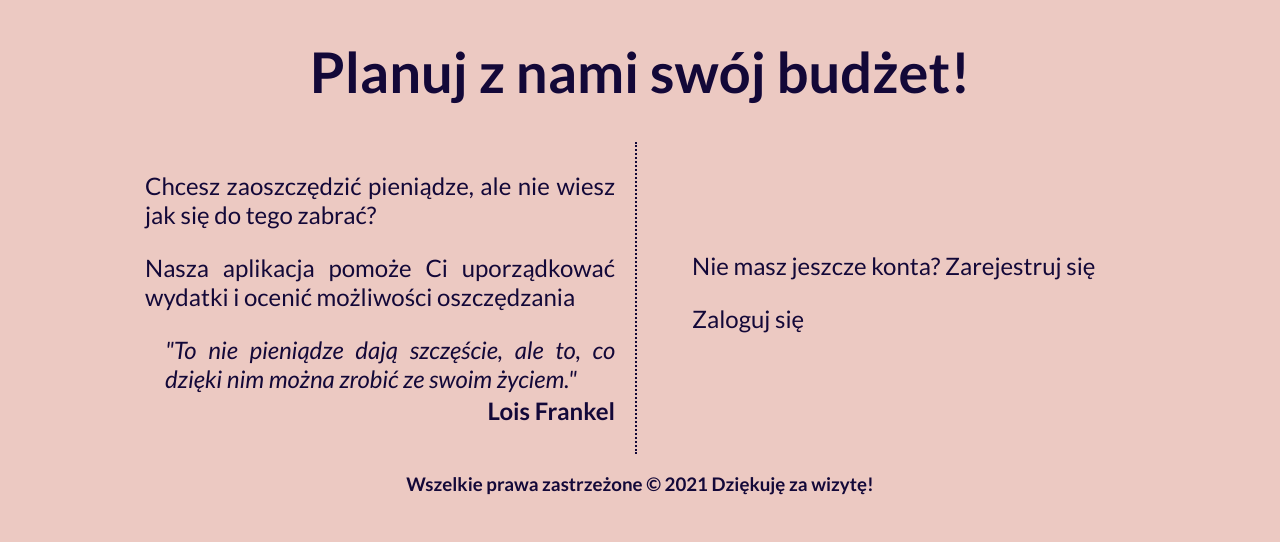
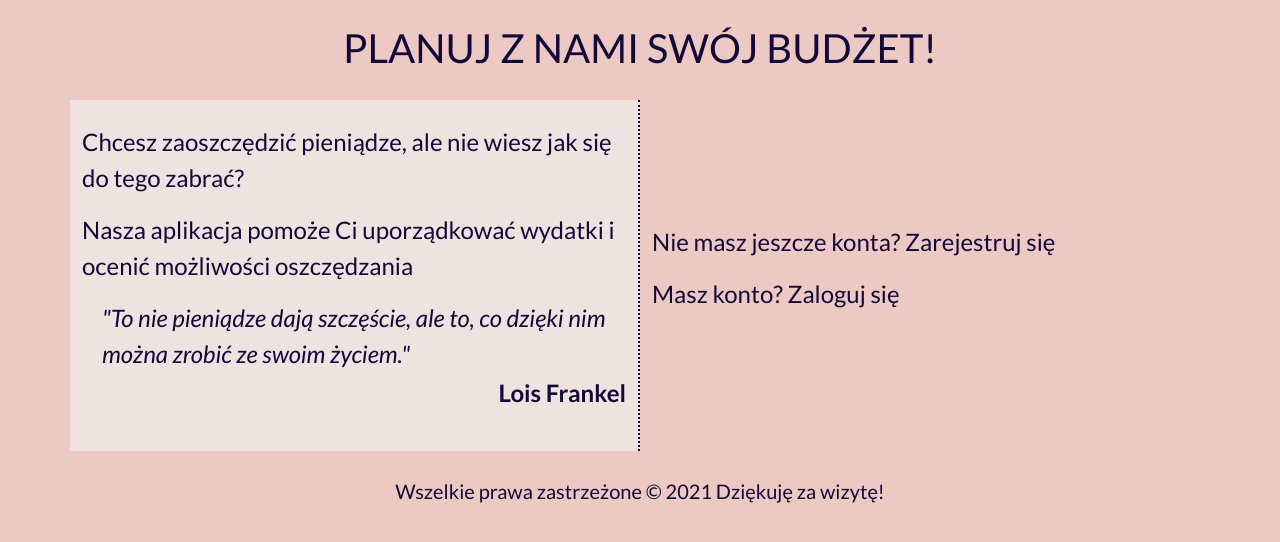
Before and after one commit to MBuchalska/BudgetWebApp, a PHP site: page / in a window 1280 px wide. Shown: the top 542 px of the page. Run offline with PHP 8.4, Linux system fonts and the light colour scheme.

Commit message:
Main page

```diff
--- a/index.html
+++ b/index.html
@@ -5,7 +5,9 @@
 	<title>  Planuj z nami swój budżet! </title>
 	<meta name="description" content ="Aplikacja pomoże ci zapanować nad swoim domowym budżetem"/>
 	<meta name="keywords" content="budżet, planowanie wydatków, zestawienia budżetowe"/>
-	<meta http-equiv="X-UA-Compatible" content ="IE=edge,chrome=1"/>
+	<meta http-equiv="X-UA-Compatible" content="IE=edge"/>
+
+	<link href="https://cdn.jsdelivr.net/npm/bootstrap@5.1.0/dist/css/bootstrap.min.css" rel="stylesheet" integrity="sha384-KyZXEAg3QhqLMpG8r+8fhAXLRk2vvoC2f3B09zVXn8CA5QIVfZOJ3BCsw2P0p/We" crossorigin="anonymous">
 
 	<link rel="preconnect" href="https://fonts.googleapis.com">
 	<link rel="preconnect" href="https://fonts.gstatic.com" crossorigin>
@@ -16,32 +18,35 @@
 </head>
 
 <body>
-	<div class="container">
 		<header>
-			<div class="title"><h1>  Planuj z nami swój budżet! </h1></div>
+			<h1 class="h1 text-center my-4 font-weight-bold text-uppercase ">  Planuj z nami swój budżet! </h1>
 		</header>
 
-		<article>
-			<div class="left">
+	<div class="container">
+		<section>
+			<div class="row">
+				<div class="col-md-6 bg-custom py-4 my-1" id="left">
 					<p>Chcesz zaoszczędzić pieniądze, ale nie wiesz jak się do tego zabrać? </p>
 					<p> Nasza aplikacja pomoże Ci uporządkować wydatki i ocenić możliwości oszczędzania</p>
 					<p class="quote">"To nie pieniądze dają szczęście, ale to, co dzięki nim można zrobić ze swoim życiem."
 					<p class="author">Lois Frankel</p>
 				</div>
 
-			<div id="right">
-				<p> Nie masz jeszcze konta?  <a href="register.html">  Zarejestruj się </a> </p>
-				<p> <a href ="login.html"> Zaloguj się</a></p>
+				<div class="col-md-6 py-2 my-auto" id="right">
+					<p> Nie masz jeszcze konta?  <a href="register.html" class="font-weight-bold">  Zarejestruj się </a> </p>
+					<p> Masz konto? <a href ="login.html" class="font-weight-bold"> Zaloguj się</a></p>
 				</div>
-			<div style="clear:both"></div>
-		</article>
+			</div>
+		</section>
 
 		<footer>
-			<h3><p> Wszelkie prawa zastrzeżone &copy; 2021 Dziękuję za wizytę!</p></h3>
+			<h3 class="h5 mt-4 text-center">Wszelkie prawa zastrzeżone &copy; 2021 Dziękuję za wizytę!</h3>
 		</footer>
 
 	</div>
 
+	<script src="https://cdn.jsdelivr.net/npm/bootstrap@5.1.0/dist/js/bootstrap.bundle.min.js" integrity="sha384-U1DAWAznBHeqEIlVSCgzq+c9gqGAJn5c/t99JyeKa9xxaYpSvHU5awsuZVVFIhvj" crossorigin="anonymous"></script>
+
 </body>
 
 </html>
--- a/login.html
+++ b/login.html
@@ -5,7 +5,7 @@
 	<title>  Logowanie </title>
 	<meta name="description" content ="Aplikacja pomoże ci zapanować nad swoim domowym budżetem"/>
 	<meta name="keywords" content="budżet, planowanie wydatków, zestawienia budżetowe"/>
-	<meta http-equiv="X-UA-Compatible" content ="IE=edge,chrome=1"/>
+	<meta http-equiv="X-UA-Compatible" content ="IE=edge"/>
 
 	<link rel="preconnect" href="https://fonts.googleapis.com">
 	<link rel="preconnect" href="https://fonts.gstatic.com" crossorigin>
@@ -43,7 +43,7 @@
 		</article>
 
 		<footer>
-			<h3><p> Wszelkie prawa zastrzeżone &copy; 2021 Dziękuję za wizytę!</p></h3>
+			<h3>Wszelkie prawa zastrzeżone &copy; 2021 Dziękuję za wizytę!</h3>
 		</footer>
 
 	</div>
--- a/menu.html
+++ b/menu.html
@@ -5,7 +5,7 @@
 	<title>  Menu główne </title>
 	<meta name="description" content ="Aplikacja pomoże ci zapanować nad swoim domowym budżetem"/>
 	<meta name="keywords" content="budżet, planowanie wydatków, zestawienia budżetowe"/>
-	<meta http-equiv="X-UA-Compatible" content ="IE=edge,chrome=1"/>
+	<meta http-equiv="X-UA-Compatible" content ="IE=edge"/>
 
 	<link rel="preconnect" href="https://fonts.googleapis.com">
 	<link rel="preconnect" href="https://fonts.gstatic.com" crossorigin>
@@ -46,7 +46,7 @@
 		</article>
 
 		<footer>
-			<h3><p> Wszelkie prawa zastrzeżone &copy; 2021 Dziękuję za wizytę!</p></h3>
+			<h3>Wszelkie prawa zastrzeżone &copy; 2021 Dziękuję za wizytę!</h3>
 		</footer>
 
 	</div>
--- a/register.html
+++ b/register.html
@@ -5,7 +5,7 @@
 	<title>  Rejestracja </title>
 	<meta name="description" content ="Aplikacja pomoże ci zapanować nad swoim domowym budżetem"/>
 	<meta name="keywords" content="budżet, planowanie wydatków, zestawienia budżetowe"/>
-	<meta http-equiv="X-UA-Compatible" content ="IE=edge,chrome=1"/>
+	<meta http-equiv="X-UA-Compatible" content ="IE=edge"/>
 
 	<link rel="preconnect" href="https://fonts.googleapis.com">
 	<link rel="preconnect" href="https://fonts.gstatic.com" crossorigin>
@@ -44,7 +44,7 @@
 		</article>
 
 		<footer>
-			<h3><p> Wszelkie prawa zastrzeżone &copy; 2021 Dziękuję za wizytę!</p></h3>
+			<h3>Wszelkie prawa zastrzeżone &copy; 2021 Dziękuję za wizytę!</h3>
 		</footer>
 
 	</div>
--- a/style.css
+++ b/style.css
@@ -3,45 +3,17 @@
 	background-color: #ecc9c2;
 	color: #130838;
 	font-family: 'Lato', sans-serif;
+	font-size: 1.5rem;
 }
 
-.container
+#left
 {
-	margin-left: auto;
-	margin-right: auto;
-	width: 1000px;
-}
-
-.title
-{
-	text-align: center;
-	font-size: 28px;
-}
-
-.left
-{
-	float: left;
-	width: 470px;
-	text-align: justify;
-	padding: 5px;
-	padding-right: 20px;
-	font-size: 24px;
 	border-right: 2px dotted #130838;
 }
 
-#right
+.bg-custom
 {
-	float: left;
-	width: 440px;
-	padding: 5px;
-	margin-left: 50px;
-	font-size: 24px;
-	margin-top: 80px;
-}
-
-h3
-{
-	text-align: center;
+	background-color: #eee3e0;
 }
 
 #right a:link
@@ -61,10 +33,10 @@
 	color: #4e25d8;
 }
 
-.row
+/*.row
 {
 	display: block;
-}
+}*/
 
 #registration
 {
@@ -289,7 +261,8 @@
 	width: 300px;
 }
 
-table td
+table td,
+table th
 {
 	border: 1px solid #130838;
 	padding: 2px;
@@ -315,3 +288,23 @@
 {
 	text-align: left;
 }
+
+@media (max-width: 990px)
+{
+	body
+	{
+		font-size: 1.2rem;
+	}
+
+	#left
+	{
+		border-right: none;
+	}
+
+	#right
+	{
+		background-color: #eee3e0;
+	}
+
+
+}
```
Also changed, not shown: balance.html (+10 -11 lines), expense.html (+11 -9 lines). Lines whose indentation alone changed are shown as unchanged.
